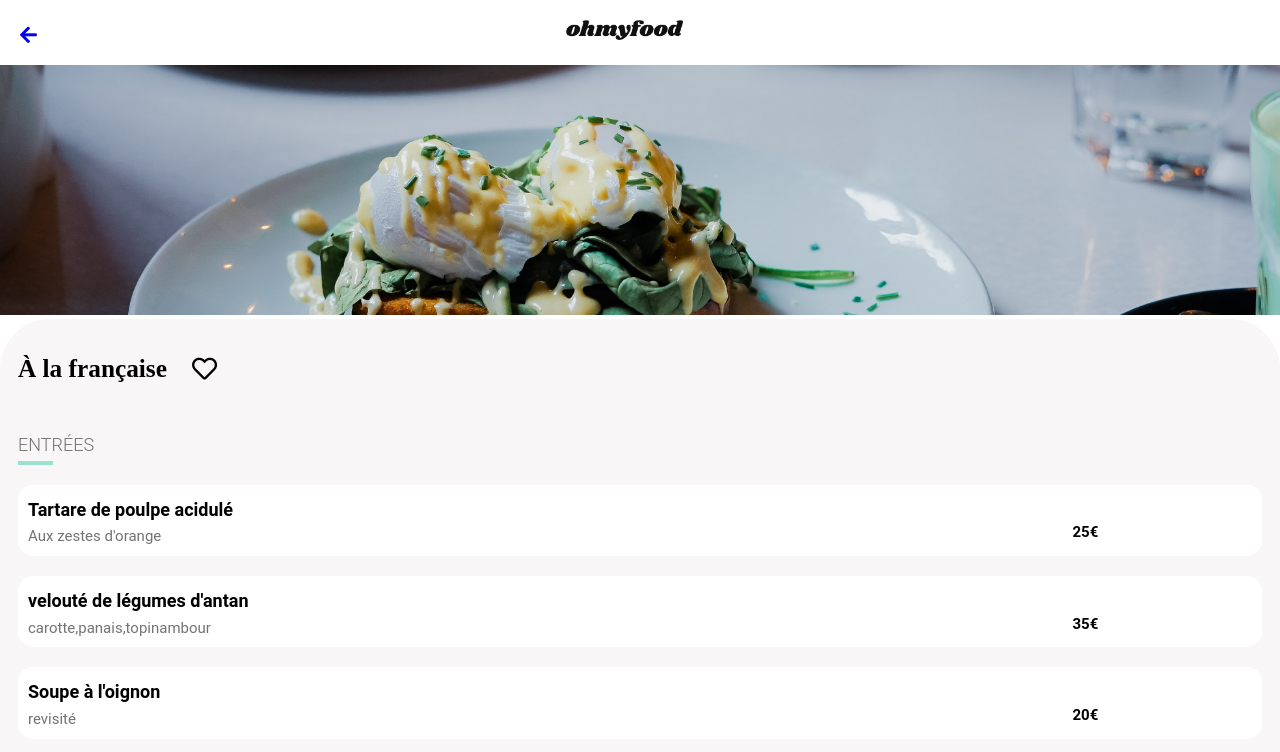
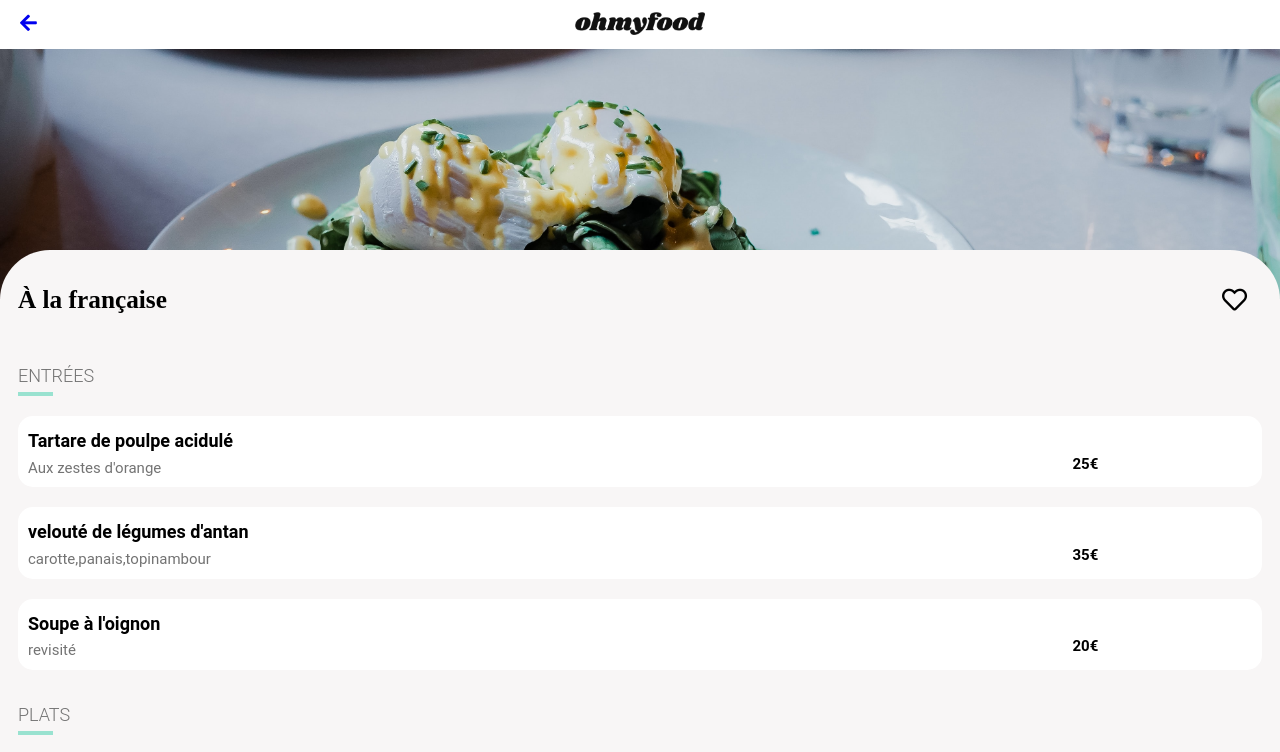
Before and after one commit to sabi2021/P3_FERHI_SABRINA, a website: page public/html/AlaFrancaise.html in a window 1280 px wide. Shown: the top 752 px of the page. Drawn offline with Linux system fonts and the light colour scheme; a web font is replaced by a local one.

Commit message:
heart correction

```diff
--- a/sass/_laPaletteduGout.scss
+++ b/sass/_laPaletteduGout.scss
@@ -1,7 +1,7 @@
 .leftArrow {
     position: absolute;
     left: 20px;
-    top: 25px;
+    top: 13px;
     font-size: larger;
     cursor: pointer;
 }
@@ -17,7 +17,7 @@
 
 .menu {
     position: relative;
-    margin-top: -53 px;
+    margin-top: -53px;
     z-index: auto;
     padding: 18px;
     background-color: darken($color-bg-main, 1);
@@ -28,10 +28,11 @@
         font-size: 23px;
         overflow: hidden;
         display: flex;
+        justify-content: space-between;
 
         i {
             margin-top: 5px;
-            margin-left: 25px;
+            margin-right: 15px;
         }
     }
 
--- a/sass/components/_card.scss
+++ b/sass/components/_card.scss
@@ -38,6 +38,10 @@
             h2 {
                 margin: 0px;
             }
+            span {
+                margin-top: 5px;
+
+            }
         }
 
         .favori {
--- a/sass/components/_heart.scss
+++ b/sass/components/_heart.scss
@@ -2,14 +2,11 @@
     font-size: 25px;
     overflow: hidden;
     align-self: center;
-    margin-right: 30px;
 
 
     & i{
-        font-size: 25px;
+
         padding-bottom: 5px;
-        padding-right: 40px;
-
 
     }
 
--- a/sass/layouts/_header.scss
+++ b/sass/layouts/_header.scss
@@ -3,9 +3,9 @@ header {
     font-size: medium;
 
     .logo {
-        margin-top: 20px;
-        margin-bottom: 20px;
-        max-width: 117px;
-        margin-right: 31px;
+        margin-top:12px;
+        margin-bottom: 10px;
+        max-width: 130px;
+
     }
 }
--- a/sass/sections/_steps.scss
+++ b/sass/sections/_steps.scss
@@ -49,5 +49,5 @@
 
 .stepList li h2 {
     color: $color-text;
-    font-weight: normal;
+    font-weight: bold;
 }
```
Also changed, not shown: public/html/LaNoteEnchante.html (+0 -1 lines), public/css/style.css, 1 other file.
